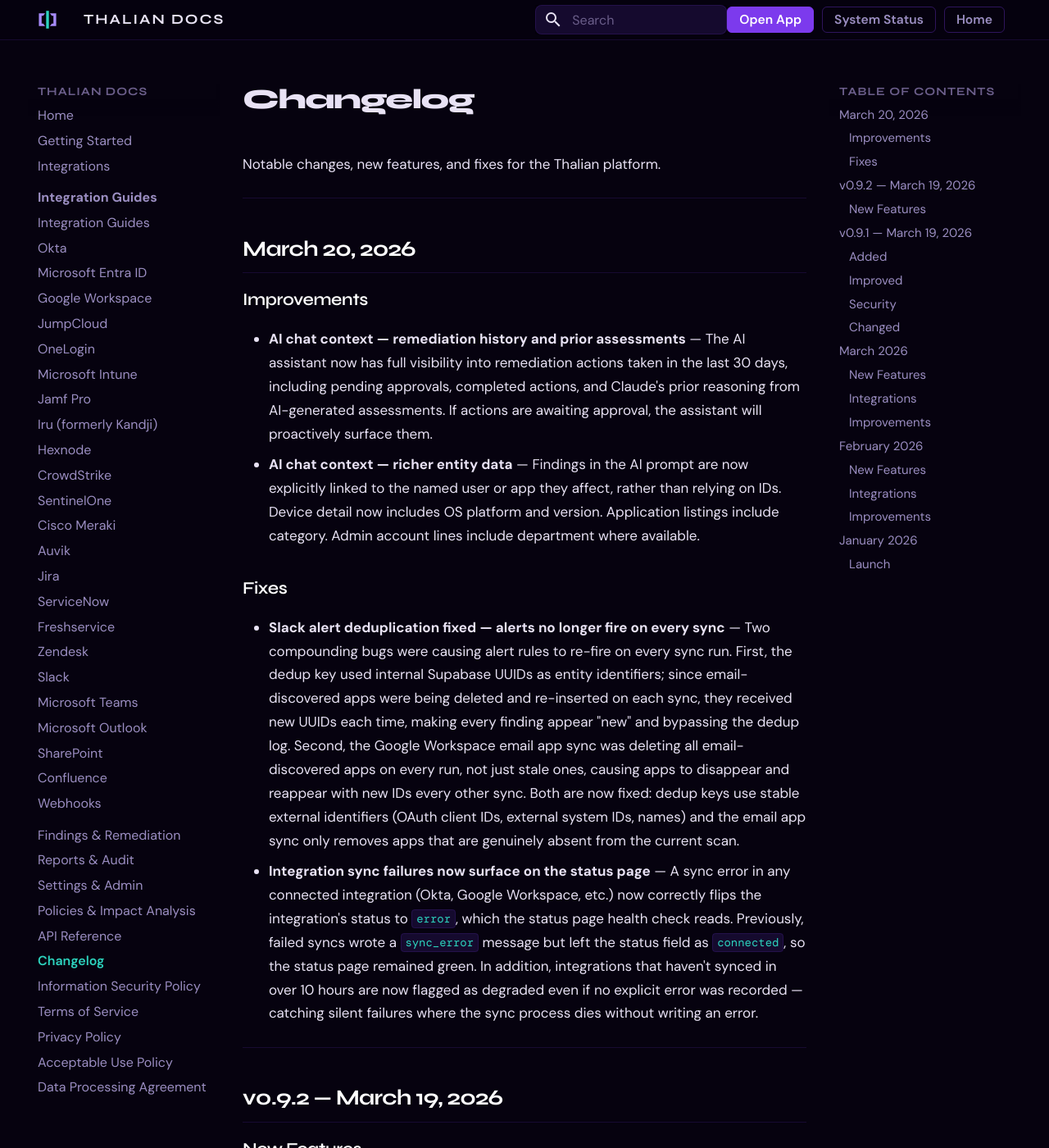
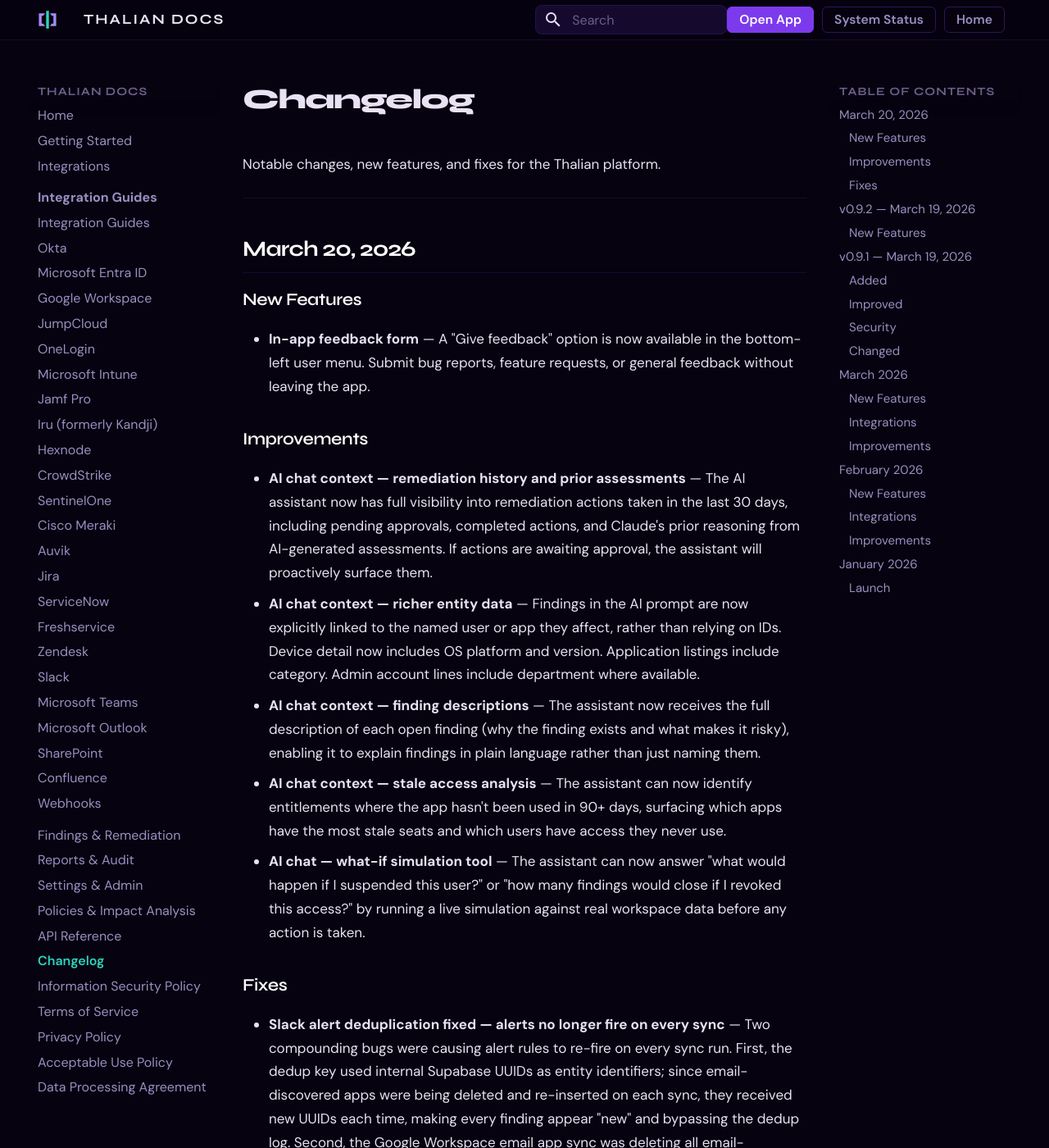
Before and after one commit to tori-mf13/thalian-docs, an MkDocs documentation site: the page built from docs/changelog.md, in a window 1280 px wide and 1400 px high. Shown: the whole window at 82% size. Built offline with MkDocs 1.6.1 and Material for MkDocs 9.7.7, drawn with Linux system fonts in a browser that asks for light colours.

Commit message:
docs: AI chat improvements — finding descriptions, stale access, what-if sim tool

```diff
--- a/docs/changelog.md
+++ b/docs/changelog.md
@@ -6,10 +6,17 @@ Notable changes, new features, and fixes for the Thalian platform.
 
 ## March 20, 2026
 
+### New Features
+
+- **In-app feedback form** — A "Give feedback" option is now available in the bottom-left user menu. Submit bug reports, feature requests, or general feedback without leaving the app.
+
 ### Improvements
 
 - **AI chat context — remediation history and prior assessments** — The AI assistant now has full visibility into remediation actions taken in the last 30 days, including pending approvals, completed actions, and Claude's prior reasoning from AI-generated assessments. If actions are awaiting approval, the assistant will proactively surface them.
 - **AI chat context — richer entity data** — Findings in the AI prompt are now explicitly linked to the named user or app they affect, rather than relying on IDs. Device detail now includes OS platform and version. Application listings include category. Admin account lines include department where available.
+- **AI chat context — finding descriptions** — The assistant now receives the full description of each open finding (why the finding exists and what makes it risky), enabling it to explain findings in plain language rather than just naming them.
+- **AI chat context — stale access analysis** — The assistant can now identify entitlements where the app hasn't been used in 90+ days, surfacing which apps have the most stale seats and which users have access they never use.
+- **AI chat — what-if simulation tool** — The assistant can now answer "what would happen if I suspended this user?" or "how many findings would close if I revoked this access?" by running a live simulation against real workspace data before any action is taken.
 
 ### Fixes
 
```
